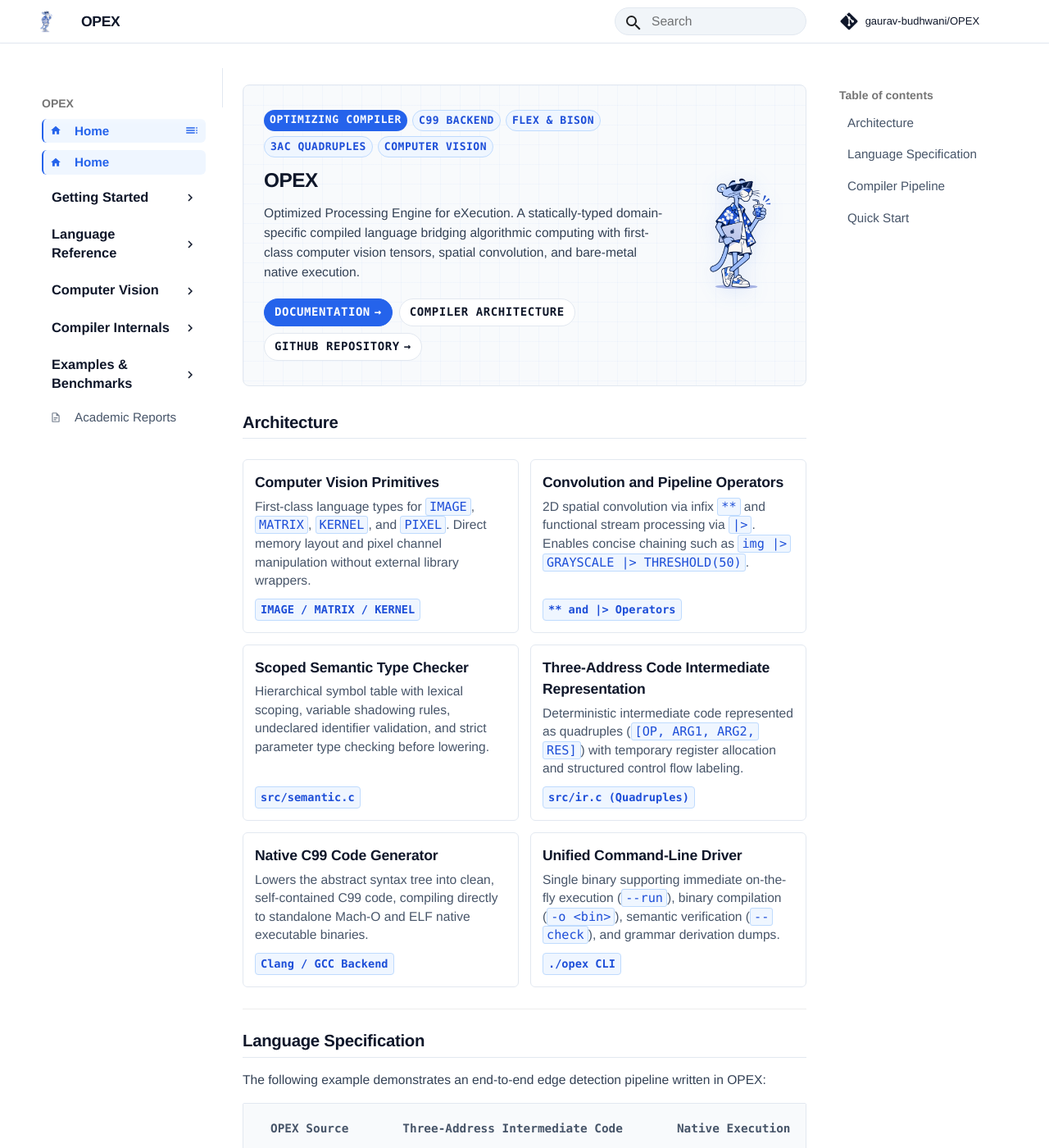
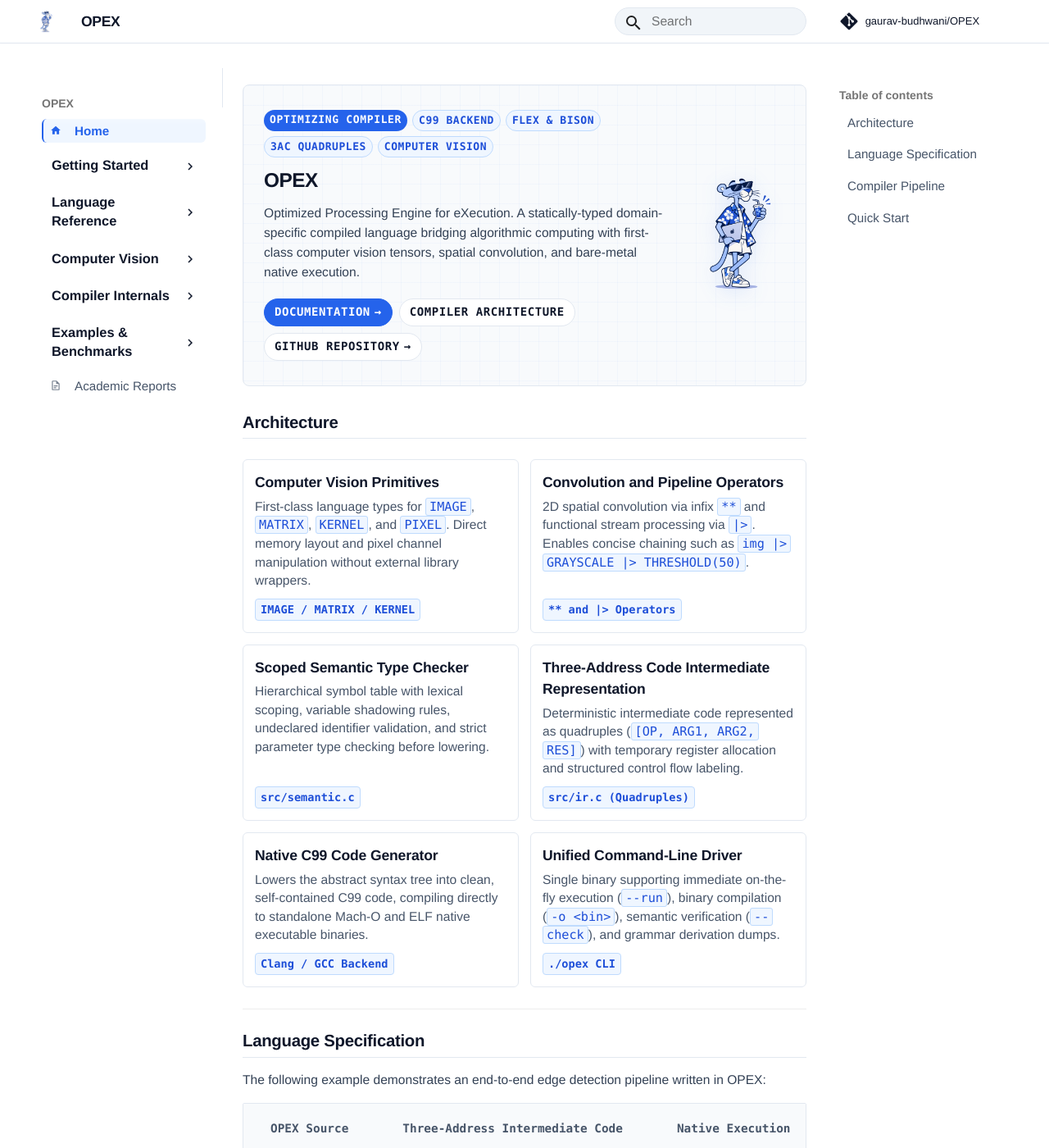
Before and after one commit to gaurav-budhwani/OPEX, an MkDocs documentation site: the page built from docs/index.md, in a window 1280 px wide and 1400 px high. Shown: the whole window at 82% size. Built offline with MkDocs 1.6.1 and Material for MkDocs 9.7.7, drawn with Linux system fonts in a browser that asks for light colours; comment, search, counter and statistics services are not loaded.

Commit message:
fix: remove duplicate active page label in primary navigation sidebar

```diff
--- a/docs/stylesheets/extra.css
+++ b/docs/stylesheets/extra.css
@@ -203,6 +203,16 @@ html, body, .md-container, .md-main, .md-content {
 /* Subheading Items */
 .md-nav__item {
   margin: 1px 0;
+}
+
+/* Ensure mobile TOC label is never displayed as a duplicate in primary nav */
+.md-sidebar--primary label.md-nav__link[for="__toc"],
+label.md-nav__link[for="__toc"] {
+  display: none !important;
+}
+
+.md-sidebar--primary .md-nav--secondary {
+  display: none !important;
 }
 
 .md-nav__link {
```
